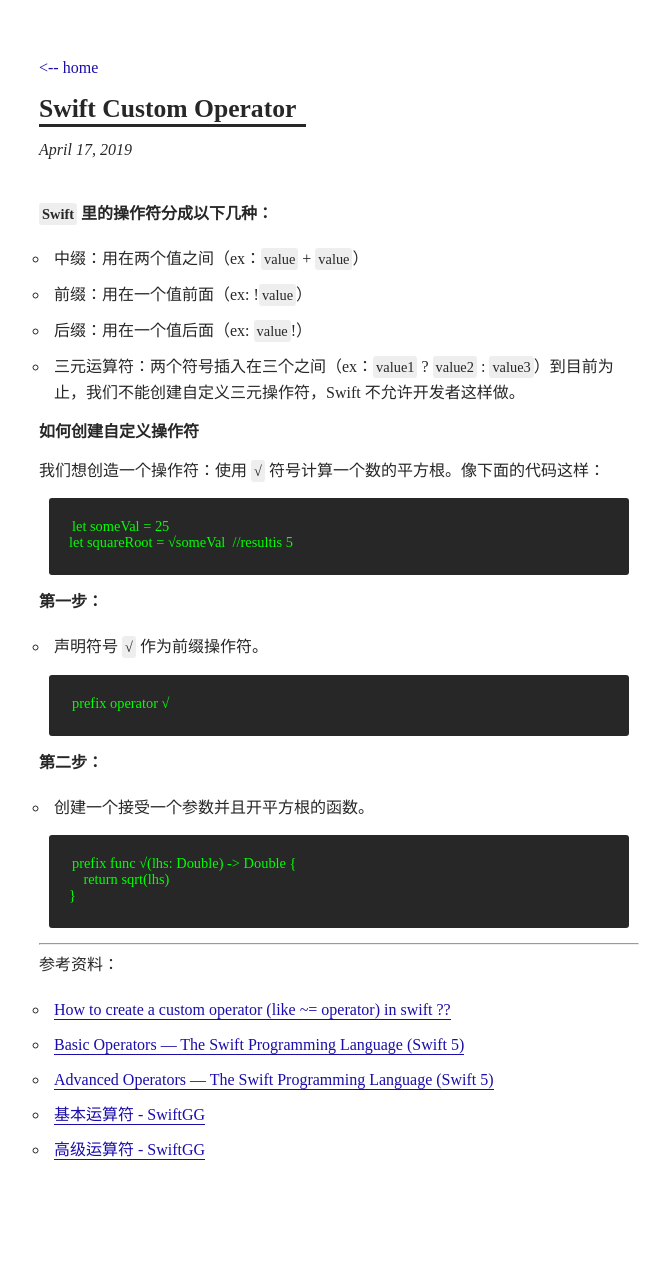
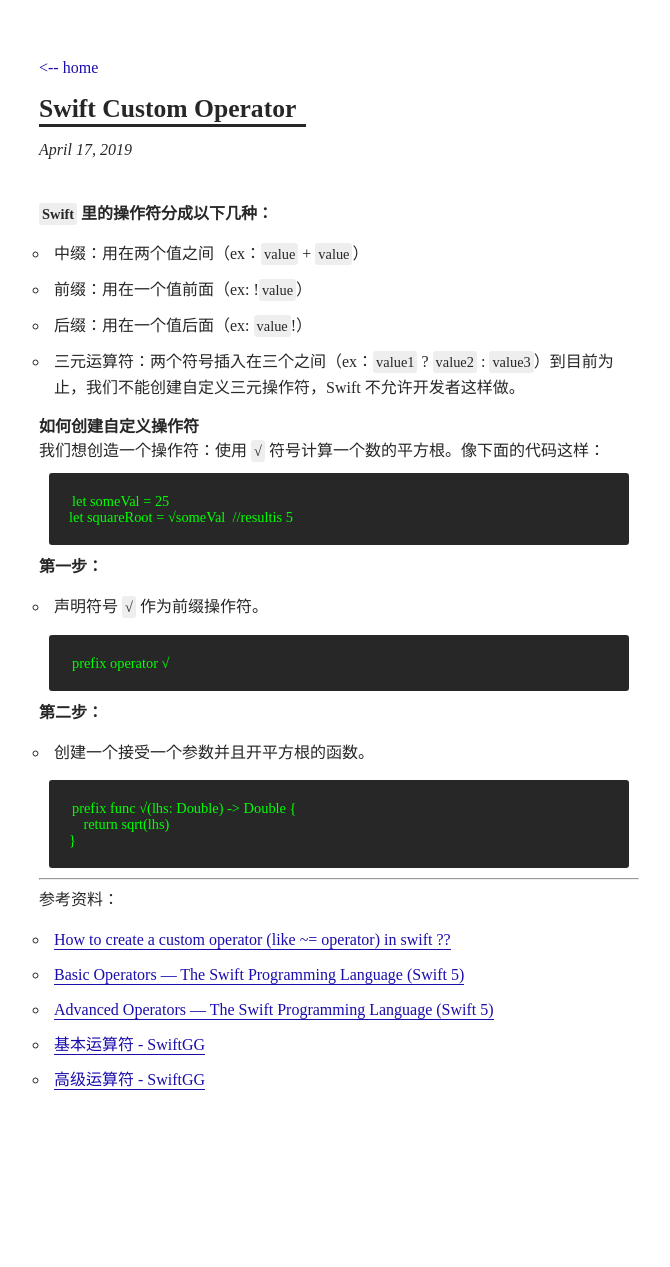
Before and after one commit to maicoder/blog, a Jekyll site: the page built from _posts/2019-04-17-2.md, in a window 1280 px wide. Shown: the whole page, without its empty margins (301-971 px from the left). Built offline with Jekyll 4.4.1, drawn with Linux system fonts in a browser that asks for light colours; some web fonts are replaced; after the commit the page ends 1197 px from its top, so only the background shows below that.

Commit message:
Fix Style Bug

```diff
--- a/assets/css/main.scss
+++ b/assets/css/main.scss
@@ -150,7 +150,7 @@ ul {
 		p {
 			font-size: 1em;
 			line-height: 150%;
-			margin-bottom: 15px;
+			// margin-bottom: 5px;
 		}
 		a {
 			padding-bottom: 1px;
@@ -200,7 +200,7 @@ ul {
 		}
 		.highlight {
 			margin: 10px;
-			margin-bottom: 15px;
+			margin-bottom: 10px;
 			padding: 5px;
 			line-height: 1;
 			border-radius: 3px;
```
